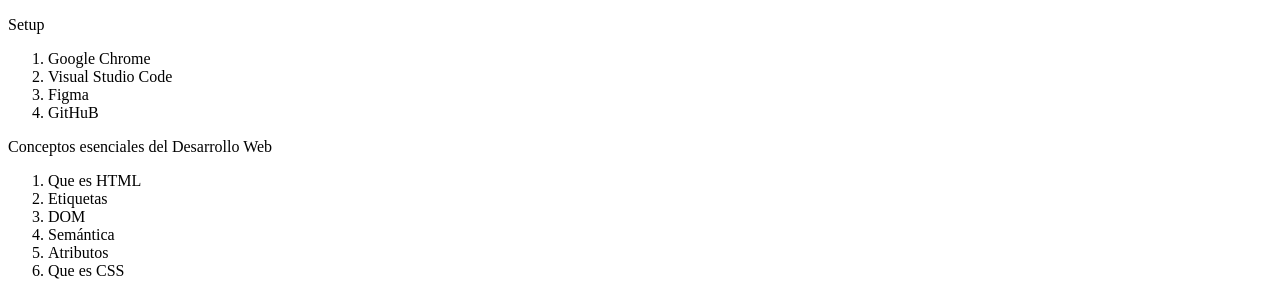
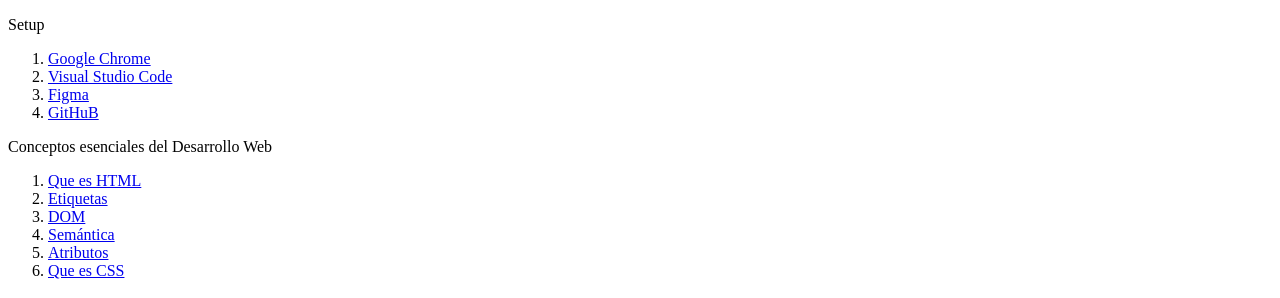
Before and after one commit to valen883/curso-esencial-html-css, a plain HTML site: page index.html in a window 1280 px wide. Shown: the top 298 px of the page. Drawn offline with Linux system fonts and the light colour scheme.

Commit message:
Aprendimos de enlaces y links

```diff
--- a/index.html
+++ b/index.html
@@ -12,21 +12,41 @@
     </p>
     <nav>
       <ol>
-        <li>Google Chrome</li>
-        <li>Visual Studio Code</li>
-        <li>Figma</li>
-        <li>GitHuB</li>
+        <li>
+          <a href="#google-chrome"> Google Chrome</a>
+        </li>
+        <li>
+          <a href="#vsc">Visual Studio Code</a>
+        </li>
+        <li>
+          <a href="#figma">Figma</a>
+        </li>
+        <li>
+          <a href="#github">GitHuB</a>
+        </li>
       </ol>
       <p>
         Conceptos esenciales del Desarrollo Web
       </p>
       <ol>
-        <li>Que es HTML</li>
-        <li>Etiquetas</li>
-        <li>DOM</li>
-        <li>Semántica</li>
-        <li>Atributos</li>
-        <li>Que es CSS</li>
+        <li>
+          <a href="#html">Que es HTML</a>
+        </li>
+        <li>
+          <a href="#etiquetas">Etiquetas</a>
+        </li>
+        <li>
+          <a href="#dom">DOM</a>
+        </li>
+        <li>
+          <a href="#semantica">Semántica</a>
+        </li>
+        <li>
+          <a href="#atributos">Atributos</a>
+        </li>
+        <li>
+          <a href="#css">Que es CSS</a>
+        </li>
       </ol>
     </nav>
   </header>
@@ -41,34 +61,26 @@
     Setup
   </h2>
   <img src="images/google-chrome.png" alt="Logo de Google Chrome" title="Logo de Google Chrome">
-  <h3>
-    Google Chrome
-  </h3>
+  <h3 id="google-chrome"> Google Chrome</h3>
   <p>
     Chrome va a ser el navegador que utilizaremos en el curso por su extenso soporte de nuevos estándares y herramientas de
     desarrollo avanzadas y de amigable uso.
   </p>
   <img src="images/visual-studio-code.png" alt="Logo de Visual Estudio Code" title="Logo de Visual Estudio Code">
-   <h3>
-     Visual Studio Code
-   </h3>
+   <h3 id="vsc">Visual Studio Code</h3>
     <p>
     Visual Studio Code es el editor de texto más popular y potente del mercado actualmente, su fácil uso y la capacidad de
     extenderlo por medio de plugins lo hace el complemento perfecto para cualquier programador sin importar el lenguaje en
     el que se desemvuelva.
     </p>
   <img src="images/figma.png" alt="Logo de Figma" title="Logo de Figma">
-   <h3>
-    Figma
-   </h3>
+   <h3 id="figma">Figma</h3>
     <p>
    Figma es una la herramienta más popular en la actualidad para entregar diseños a los desarrolladores para su
    implementación por su fácil uso porque puede ser usado directamente desde el navegador.
     </p>
   <img src="images/github.png" alt="Logo de GitHub" title="Logo de GitHub">
-   <h3>
-     GitHub
-   </h3>
+   <h3 id="github">GitHub</h3>
     <p>
    Así como en Facebook te encuentran tus amigos, en Github te encuentran otras programadoras y programadores de todo el
    mundo, en vez de subir fotos de tus viajes aquí subes tu código y puedes elegir hacerlo “open source” o guardarlo de
@@ -76,38 +88,32 @@
     </p>
    <hr>
    <h2>Conceptos esenciales del Desarrollo Web</h2>
-   <h3>Qué es HTML</h3>
+   <h3 id="html">Qué es HTML</h3>
    <p>Hyper Text Markup Language o Lenguaje de marcas Hipertexto. Es el componente más básico de la web. Define el significado
     y la estructura del contenido.</p>
-   <h3>Etiquetas </h3>
+   <h3 id="etiquetas">Etiquetas </h3>
    <p>Las etiquetas HTML van a ayudarnos a brindar una estructura y semántica al contenido de nuestro website y cada una tiene
     características y usos diferentes aunque visualmente den un resultado similar.</p>
     <p> Muchas etiquetas son fácil de diferencias como los headings o las imágenes y otras diferentes como header, footer,
     section o div, aquí es donde la semántica será la respuesta y si sabemos un poco de inglés también podremos darnos una
     pequeña idea de su uso pero en este curso vamos a usar las más importantes y que serán parte de tu día a día como
     Software Developer.</p>
-    <h3>DOM</h3>
+    <h3 id="dom">DOM</h3>
     <p>El Document Object Model es una estructura de árbol que representará todos nuestros proyectos web como si un árbol
     genealógico fuera: padres, hijos, hermanos con niveles infinitos. cuando entendemos esta anidación podemos identificar
     dependencias, herencias en css y que tan complejo es nuestro proyecto.</p>
     <img src="images/DOM.png" alt="Estructura de arbol que representa al Document Object Model" title="Estructura de arbol que representa al Document Object Model">
-    <h3>
-      Semántica
-    </h3>
+    <h3 id="semantica">Semántica</h3>
     <p>La semántica le brinda sentido a cada elemento existen en un sitio web, algunos elementos será meramente decorativos y
     no deben significar nada pero otros serán títulos y deberán estar en diferente jerarquías o alguna secciones serán más
     relevantes que otras, esto ayudará a los motores de búsqueda como Google o Duck Duck Go a diferenciar tu contenido,
     categorizar y será la herramientas más valiosa para estar en los primeros resultados de búsqueda SEO. También ayudará a
     la accesibilidad de tu sitio web, para que personas con habilidades diferentes puedan entender cada contenido.</p>
-    <h3>
-      Atributos
-    </h3>
+    <h3 id="atributos">Atributos</h3>
     <p>Los atributos le dan características extra a las etiquetas para complementar información y son pre programadas por el
     navegador, algunos atributos funcionan en todas las etiquetas de la misma forma como ‘class’ pero otros atributos
     funcionan en solo alguna etiquetas como src</p>
-    <h3>
-      CSS
-    </h3>
+    <h3 id="css">CSS</h3>
     <p>Hojas de Estilo en Cascada (del inglés Cascading Style Sheets) o CSS es el lenguaje de estilos utilizado para describir
     la presentación de documentos HTML</p>
     <img src="images/CSS.png" alt="Cascading Style Sheets" title="Cascading Style Sheets">
@@ -137,5 +143,9 @@
         <li>border-block | border-inline | border-block-start | border-block-end | border-inline-start | border-inline-end</li>
         <li>padding-block | padding-inline | padding-block-start | padding-block-end | padding-inline-start | padding-inline-end</li>
       </ul>
+      <p>
+        Si tienes alguna pregunta escríbeme a
+        <a href="mailto:valentinagutierrez882@gmail.com" >valentinagutierrez882@gmail.com</a>
+      </p>
   </body>
 </html>
```
